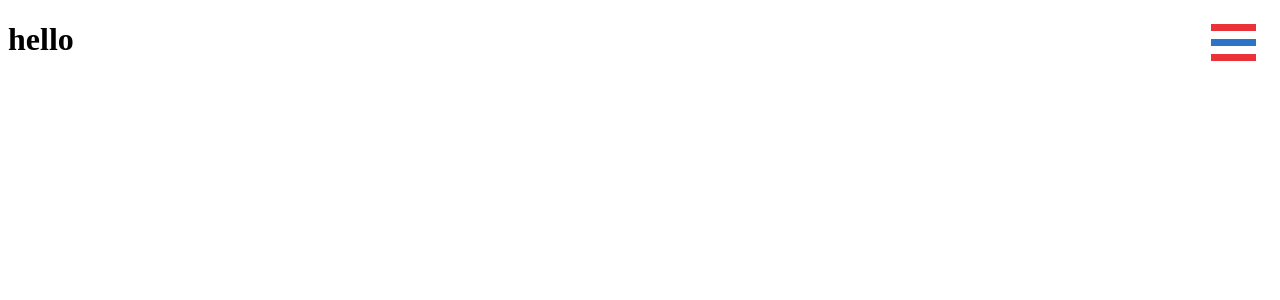
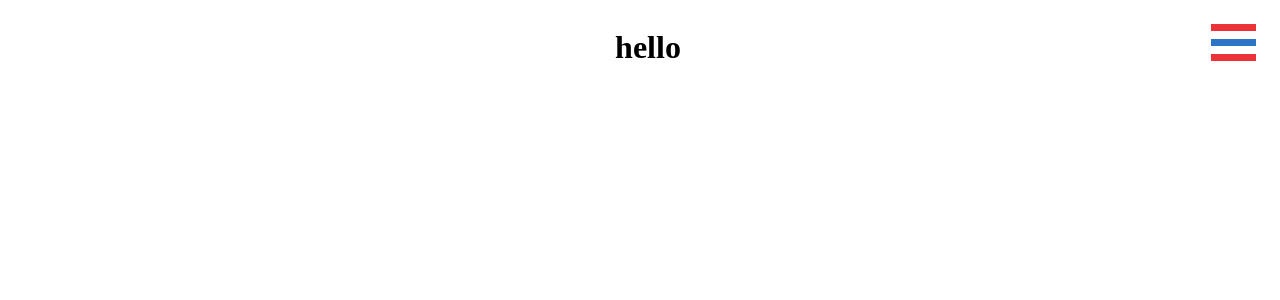
Before and after one commit to wildpow/hamburgerMenu, a React (Create React App) app: page / in a window 1280 px wide. Shown: the top 300 px of the page. Built offline with nearby package versions, Linux system fonts and the light colour scheme.

Commit message:
turned app styles into styled-components

```diff
--- a/src/App.js
+++ b/src/App.js
@@ -3,31 +3,42 @@ import MenuItem from "./MenuItem";
 import Menu from "./Menu";
 import MenuButton from "./MenuButton";
 import styled, { keyframes } from "styled-components";
-
+// export const FadeIn = keyframes`
+//   from { opacity: 0; }
+//   to { opacity: 1; }
+// `;
 export const Appear = keyframes`
-  0% {
-    opacity: 0;
-  }
-  100% {
-    opacity: 1;
-  }
+  from { opacity: 0; }
+  to { opacity: 1; }
 `;
 export const SlideIn = keyframes`
-  0% {
-    transform: translateX(20%);
-  }
-  100% {
-    transform: translateX(0);
-  }
+  from { transform: translateX(20%); }
+  to { transform: translateX(0); }
 `;
 
 export const Shrink = keyframes`
-  0% {
-    width: 0%;
-  }
-  100% {
-    width: 90%;
-  }
+  0% {width: 0%; }
+  100% { width: 90%; }
+`;
+const Body = styled.div`
+  display: flex;
+  flex-direction: column;
+  align-items: center;
+  width: 100vw;
+  height: 100vh;
+  filter: ${props => (props.menuOpen ? "blur(2px)" : null)};
+  transition: filter 0.5s ease;
+`;
+const ButtonContainer = styled.div`
+  position: absolute;
+  top: 20px;
+  right: 20px;
+  z-index: 99;
+  opacity: 0.9;
+  display: flex;
+  align-items: center;
+  top: 20;
+  right: 20;
 `;
 class App extends React.Component {
   constructor(props) {
@@ -46,29 +57,6 @@ class App extends React.Component {
   }
 
   render() {
-    const styles = {
-      container: {
-        position: "absolute",
-        top: 20,
-        right: 20,
-        zIndex: "99",
-        opacity: 0.9,
-        display: "flex",
-        alignItems: "center"
-        // background: "white",
-        // width: "100%",
-        // color: "white"
-      },
-      body: {
-        display: "flex",
-        flexDirection: "column",
-        alignItems: "center",
-        width: "100vw",
-        height: "100vh",
-        filter: this.state.menuOpen ? "blur(2px)" : null,
-        transition: "filter 0.5s ease"
-      }
-    };
     const menu = [
       "Home",
       "Sale",
@@ -94,19 +82,21 @@ class App extends React.Component {
         </MenuItem>
       );
     });
-
+    const { menuOpen } = this.state;
     return (
       <div>
-        <div style={styles.container}>
+        <ButtonContainer>
           <MenuButton
-            open={this.state.menuOpen}
+            open={menuOpen}
             onClick={() => this.handleMenuClick()}
-            color="black"
+            // color="black"
           />
-        </div>
-        <Menu open={this.state.menuOpen}>{menuItems}</Menu>
-        <h1>hello</h1>
-        <div style={styles.body}>{/* <Footer name="Menu" /> */}</div>
+        </ButtonContainer>
+        <Menu open={menuOpen}>{menuItems}</Menu>
+
+        <Body menuOpen={menuOpen}>
+          <h1>hello</h1>
+        </Body>
       </div>
     );
   }
```
